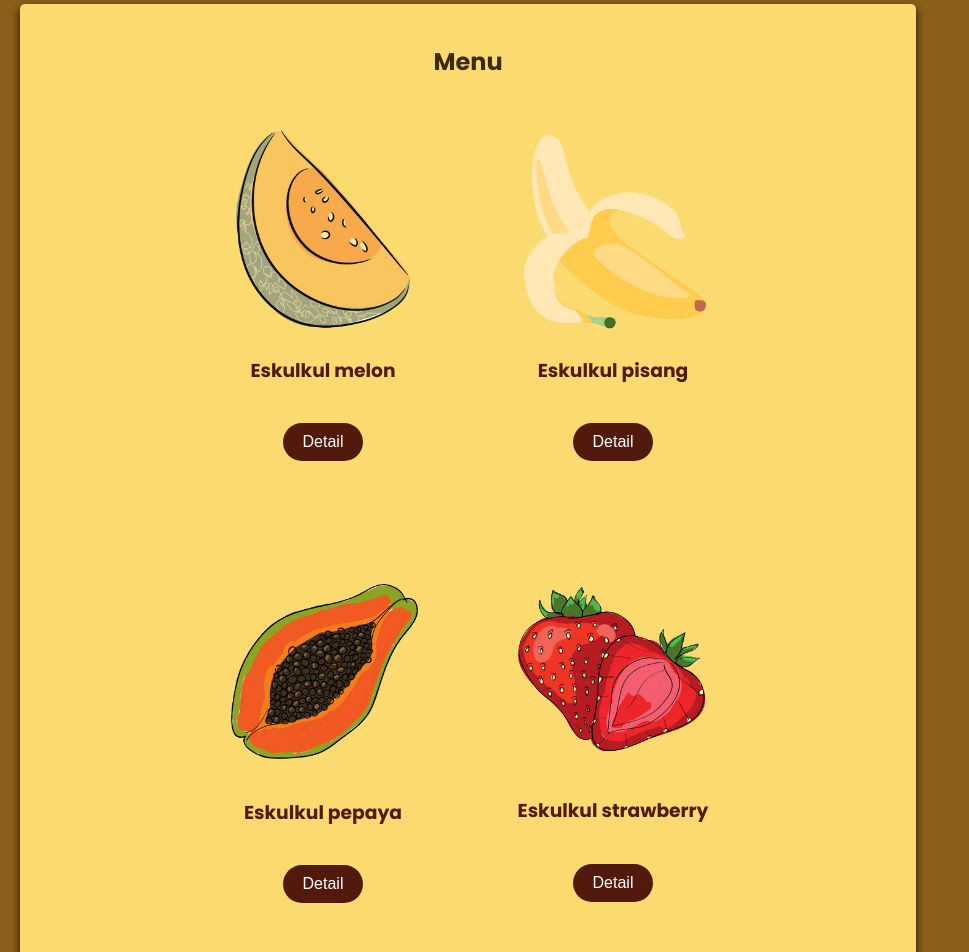
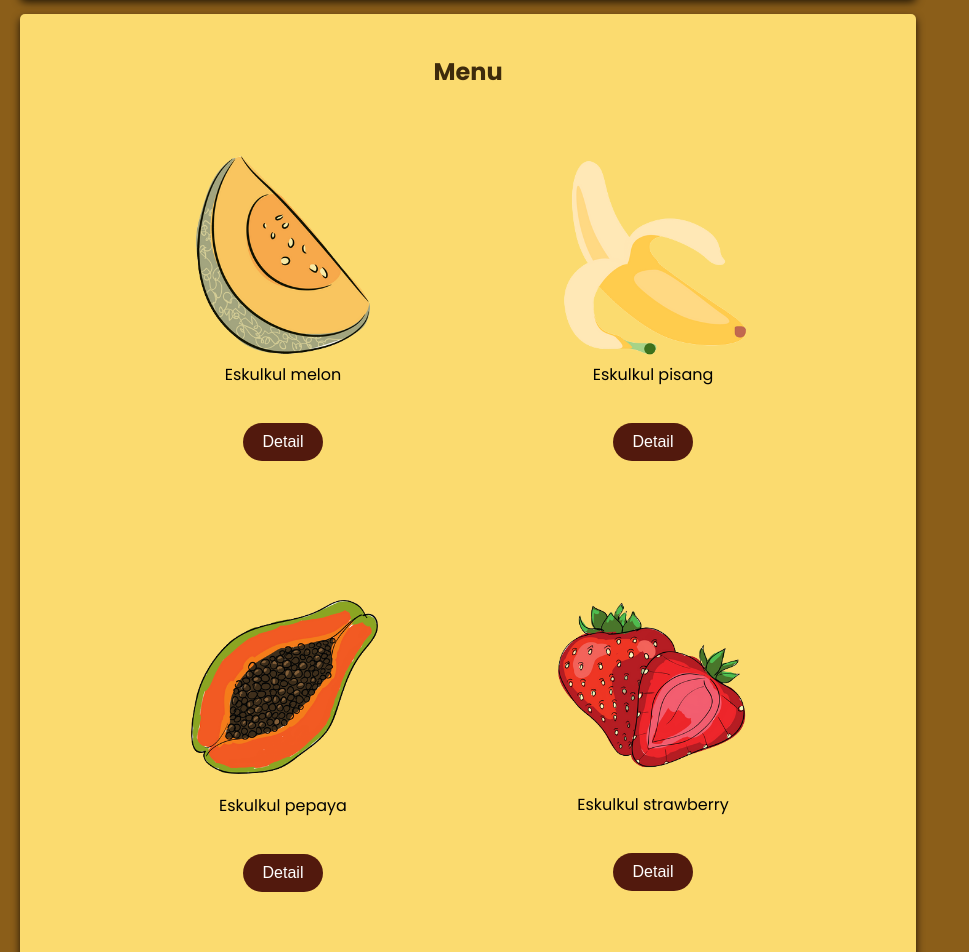
Before and after one commit to msyaifulbhr/submission-syaiful-web-dasar, a plain HTML site: page index.html in a window 1280 px wide. Shown: the part 1220-2172 px from the top of the page, without its empty margins (0-969 px from the left). Drawn offline with Linux system fonts and the light colour scheme.

Commit message:
ubah ke semantic html

```diff
--- a/index.html
+++ b/index.html
@@ -15,7 +15,7 @@
 <body>
     <header>
         <nav>
-            <h1>Eskulkul.id</h1>
+            <a href="#"><h1>Eskulkul.id</h1></a>
             <ul>
                 <li><a href="#eskulkul">Home</a></li>
                 <li><a href="#menu">Menu</a></li>
@@ -54,45 +54,45 @@
             </article>
             <article id="menu" class="card">
                 <h2>Menu</h2>
-                <div class="daftar-menu">
-                    <div class="item-menu">
-                        <div class="item-img">
+                <section class="daftar-menu">
+                    <article class="item-menu">
+                        <figure class="item-img">
                             <img src="/assets/images/melon.png" alt="melon">
-                            <h3>Eskulkul melon</h3>
-                        </div>
+                            <figcaption>Eskulkul melon</figcaption>
+                        </figure>
                         <button class="detail-button">Detail</button>
-                    </div>
-                    <div class="item-menu">
-                        <div class="item-img">
+                    </article>
+                    <article class="item-menu">
+                        <figure class="item-img">
                             <img src="/assets/images/pisang.png" alt="pisang">
-                            <h3>Eskulkul pisang</h3>
-                        </div>
+                            <figcaption>Eskulkul pisang</figcaption>
+                        </figure>
                         <button class="detail-button">Detail</button>
-                    </div>
-                    <div class="item-menu">
-                        <div class="item-img">
+                    </article>
+                    <article class="item-menu">
+                        <figure class="item-img">
                             <img src="/assets/images/pepaya.png" alt="pepaya">
-                            <h3>Eskulkul pepaya</h3>
-                        </div>
+                            <figcaption>Eskulkul pepaya</figcaption>
+                        </figure>
                         <button class="detail-button">Detail</button>
-                    </div>
-                    <div class="item-menu">
-                        <div class="item-img">
+                    </article>
+                    <article class="item-menu">
+                        <figure class="item-img">
                             <img src="/assets/images/strawberry.png" alt="strawberry">
-                            <h3>Eskulkul strawberry</h3>
-                        </div>
+                            <figcaption>Eskulkul strawberry</figcaption>
+                        </figure>
                         <button class="detail-button">Detail</button>
-                    </div>
-                </div>
+                    </article>
+                </section>
             </article>
 
-            <div class="popup">
-                <div class="popup-content">
+            <section class="popup">
+                <section class="popup-content">
                     <h3>Detail</h3>
                     <p>Es kulkul adalah jajanan yang terbuat dari potongan-potongan buah segar</p>
                     <button class="popup-close">Tutup</button>
-                </div>
-            </div>
+                </section>
+            </section>
 
             <article id="order" class="card">
                 <h2>Cara Order</h2>
```
